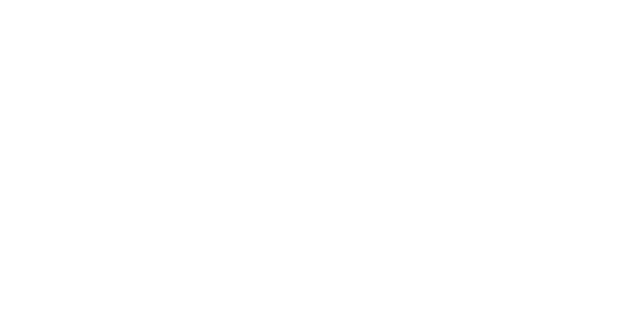
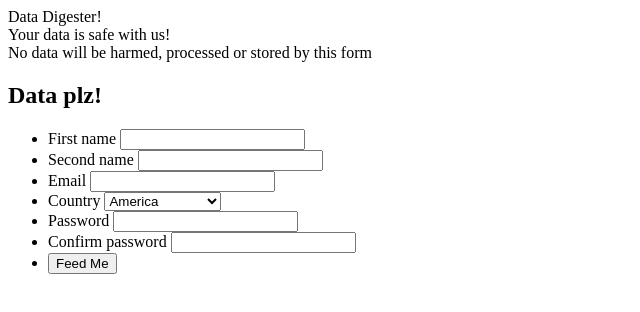
Before and after one commit to Barrymoonshine/form-validation, a plain HTML site: page index.html in a window 1280 px wide. Shown: the whole page, without its empty margins (0-640 px from the left). Drawn offline with Linux system fonts and the light colour scheme; files that its build step writes are made by us from their sources.

Commit message:
Created html form

```diff
--- a/index.html
+++ b/index.html
@@ -8,5 +8,48 @@
     <link rel="stylesheet" href="styles/style.css" />
     <script src="script.js" defer></script>
   </head>
-  <body></body>
+  <body>
+    <div class="heading">Data Digester!</div>
+    <dic class="sub-heading">Your data is safe with us!</dic>
+    <div class="disclaimer">
+      No data will be harmed, processed or stored by this form
+    </div>
+    <form>
+      <h2>Data plz!</h2>
+      <ul>
+        <li>
+          <label for="first_name">First name</label>
+          <input type="text" id="name" name="first_name" required />
+        </li>
+        <li>
+          <label for="last_name">Second name</label>
+          <input type="text" id="name" name="last_name" required />
+        </li>
+        <li>
+          <label for="mail">Email</label>
+          <input type="email" id="mail" name="user_email" required />
+        </li>
+        <li>
+          <label for="country">Country</label>
+          <select id="country" name="country" required>
+            <option value="America">America</option>
+            <option value="United Kingdom">United Kingdom</option>
+            <option value="France">France</option>
+          </select>
+        </li>
+        <li>
+          <label for="password">Password</label>
+          <input type="password" id="password" name="user_password" required />
+        </li>
+        <li>
+          <label for="confirm_password">Confirm password</label>
+          <input type="password" id="confirm_password" />
+        </li>
+        <li class="button">
+          <label for="Submit form"></label>
+          <button id="submitButton" type="submit">Feed Me</button>
+        </li>
+      </ul>
+    </form>
+  </body>
 </html>
```
